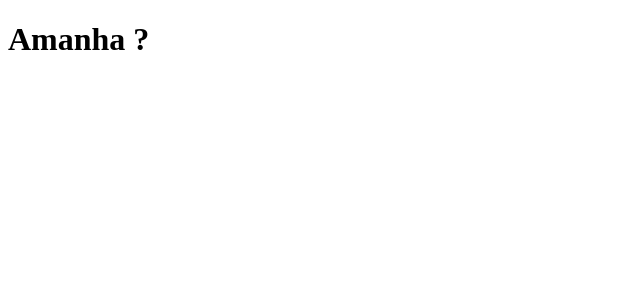
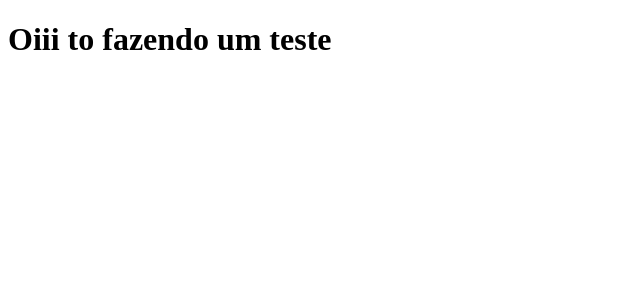
Before and after one commit to jndrsn/clone-tabnews, a Next.js app: page / in a window 1280 px wide. Shown: the top 300 px of the page, without its empty margins (0-640 px from the left). Built offline with nearby package versions, Linux system fonts and the light colour scheme.

Commit message:
modifica a frase

```diff
--- a/pages/index.js
+++ b/pages/index.js
@@ -1,5 +1,5 @@
 function Home() {
-    return <h1>Amanha ?</h1>
+    return <h1>Oiii to fazendo um teste</h1>
 }
 
 export default Home;
```
